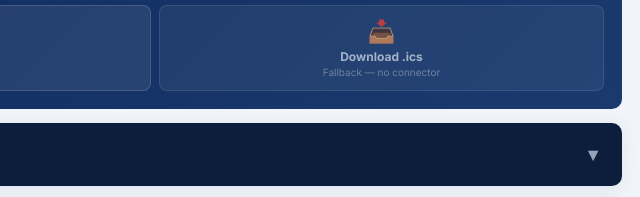
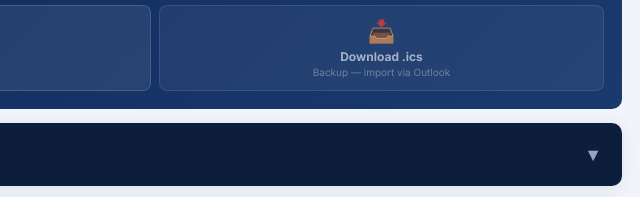
Before and after one commit to herrywahyudi/cti-scheduler, a plain HTML site: page index.html in a window 1280 px wide. Shown: the part 253-450 px from the top of the page, 640-1280 px from the left. Drawn offline with Linux system fonts and the light colour scheme.

Commit message:
Fix ics button label

```diff
--- a/index.html
+++ b/index.html
@@ -319,7 +319,7 @@ input:focus,select:focus,textarea:focus{border-color:var(--accent);background:#f
       <div class="dl-option" onclick="downloadAll()" style="opacity:.7">
         <div class="dl-icon">📥</div>
         <div class="dl-label">Download .ics</div>
-        <div class="dl-sub">Fallback — no connector</div>
+        <div class="dl-sub">Backup — import via Outlook</div>
       </div>
     </div>
     <div id="sendProgressWrap" style="display:none;margin-top:14px">
```
